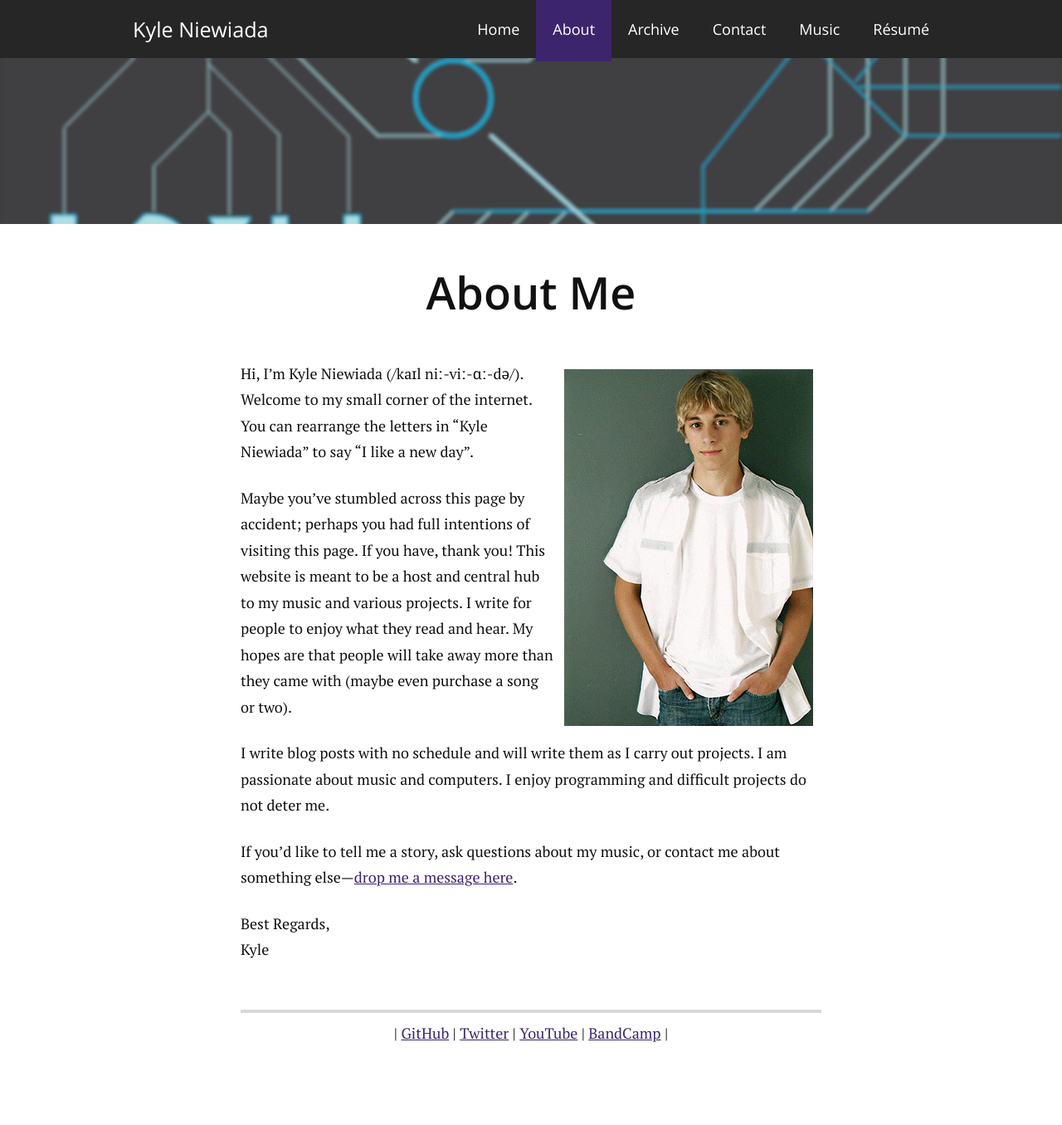
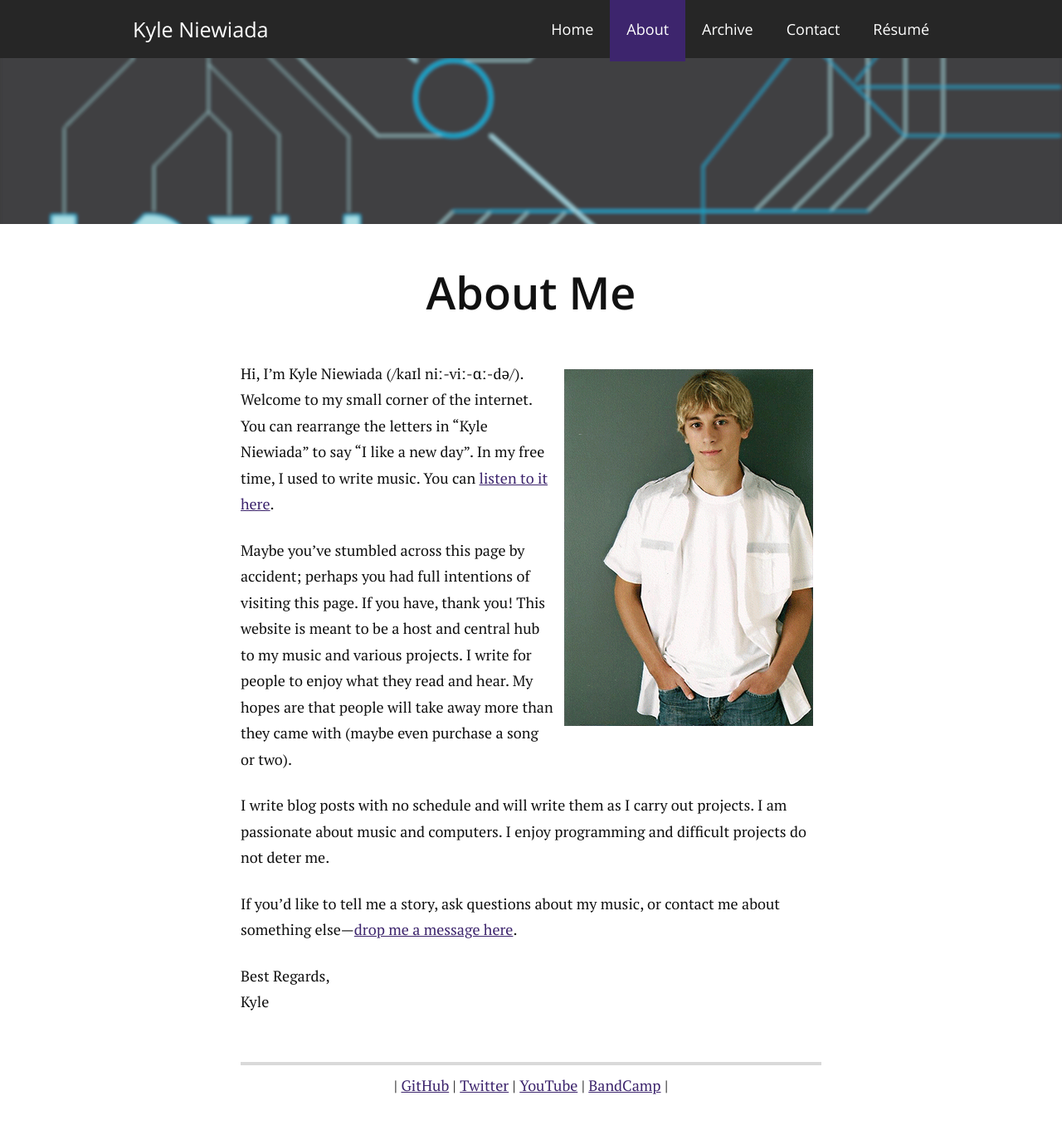
Before and after one commit to aav7fl/website-legacy, a Jekyll site: the page built from about/index.md, in a window 1280 px wide. Shown: the whole page at 83% size. Built offline with Jekyll 4.4.1, drawn with Linux system fonts in a browser that asks for light colours; before the commit the page ends 1293 px from its top, so only the background shows below that; some of the changed lines change nothing that is shown.

Commit message:
Remove music link from subdomain. It's killing my primary domain seo.

```diff
--- a/_config.yml
+++ b/_config.yml
@@ -28,8 +28,6 @@ navigation:
    url: /archive/
  - title: Contact
    url: /contact/
- - title: Music
-   url: http://music.kyleniewiada.org/
  - title: Résumé
    url: /resume/
 exclude:
--- a/about/index.md
+++ b/about/index.md
@@ -1,6 +1,8 @@
 ---
 layout: default
 title: About Me
+date:   2013-04-13
+edit: 2016-04-29
 meta: "Information about Kyle Niewiada. Learn how to pronounce my name. I enjoy programming. Difficult projects are fun. I share what I learn through open source."
 ---
 
@@ -26,7 +28,7 @@ meta: "Information about Kyle Niewiada. Learn how to pronounce my name. I enjoy
 
 
 <img src="/assets/img/me.gif" alt="Kyle Niewiada" style="float: right;padding: 10px;" />
-Hi, I'm Kyle Niewiada (/kaɪl niː-viː-ɑː-də/). Welcome to my small corner of the internet. You can rearrange the letters in "Kyle Niewiada" to say "I like a new day".
+Hi, I'm Kyle Niewiada (/kaɪl niː-viː-ɑː-də/). Welcome to my small corner of the internet. You can rearrange the letters in "Kyle Niewiada" to say "I like a new day". In my free time, I used to write music. You can [listen to it here](http://music.kyleniewiada.org/).
 
 Maybe you've stumbled across this page by accident; perhaps you had full intentions of visiting this page. If you have, thank you! This website is meant to be a host and central hub to my music and various projects. I write for people to enjoy what they read and hear. My hopes are that people will take away more than they came with (maybe even purchase a song or two).
 
```
